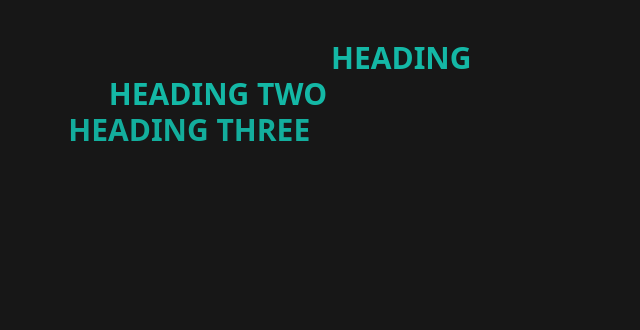
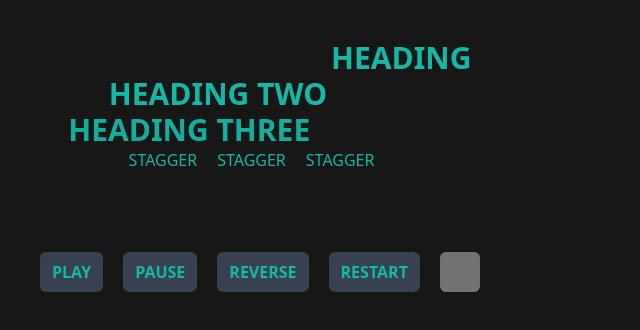
Before and after one commit to HrishikShaji/Animations, a Next.js app: page / in a window 1280 px wide. Shown: the top 330 px of the page, without its empty margins (0-640 px from the left). Built offline with nearby package versions, Linux system fonts and the light colour scheme.

Commit message:
tween control done

```diff
--- a/components/GsapDemo.tsx
+++ b/components/GsapDemo.tsx
@@ -1,21 +1,26 @@
 'use client'
-import { useEffect, useRef } from 'react'
+import { useEffect, useRef, useState } from 'react'
 import gsap from 'gsap'
 
 export const GsapDemo = () => {
   const headingRef = useRef(null)
+  const [mounted, setMounted] = useState(false)
+  const [control, setControl] = useState('')
 
   useEffect(() => {
+    setMounted(true)
+    const tweenControl = document.getElementById('tweenControl')
     const headingOne = document.getElementById('headingOne')
     const headingTwo = document.getElementById('headingTwo')
     const headingThree = document.getElementById('headingThree')
-    gsap.to(headingOne, {
+    const staggers = document.querySelectorAll('h2')
+    const headingTween = gsap.to(headingOne, {
       x: 300,
       duration: 3,
       repeat: 1
     })
 
-    gsap.from(headingTwo, {
+    const headingTwoTween = gsap.from(headingTwo, {
       x: 300,
       duration: 3,
       repeat: -1,
@@ -23,7 +28,7 @@ export const GsapDemo = () => {
       ease: 'bounce'
     })
 
-    gsap.fromTo(
+    const headingThreeTween = gsap.fromTo(
       headingThree,
       {
         opacity: 0,
@@ -39,7 +44,43 @@ export const GsapDemo = () => {
         ease: 'bounce.inOut'
       }
     )
+    const staggersTween = gsap.fromTo(
+      staggers,
+      {
+        y: 100,
+        opacity: 0
+      },
+      {
+        y: 0,
+        opacity: 1,
+        repeat: -1,
+        stagger: {
+          amount: 1,
+          from: 'center'
+        }
+      }
+    )
   }, [])
+
+  const tweenControl = useRef(null)
+
+  useEffect(() => {
+    const animate = gsap.fromTo(
+      tweenControl.current,
+      { x: 200 },
+      { x: 0, duration: 5 }
+    )
+
+    if (control === 'play') {
+      animate.play()
+    } else if (control === 'pause') {
+      animate.pause()
+    } else if (control === 'reverse') {
+      animate.reverse()
+    } else if (control === 'restart') {
+      animate.restart()
+    }
+  }, [control])
 
   return (
     <div className='h-screen p-10 text-teal-500'>
@@ -52,6 +93,44 @@ export const GsapDemo = () => {
       <h1 id='headingThree' className='text-3xl font-bold'>
         HEADING THREE
       </h1>
+      <div className='flex gap-5'>
+        <h2>STAGGER</h2>
+        <h2>STAGGER</h2>
+        <h2>STAGGER</h2>
+        <h2>STAGGER</h2>
+        <h2>STAGGER</h2>
+      </div>
+      <div className='flex gap-5 mt-20'>
+        <button
+          onClick={() => setControl('play')}
+          className='bg-gray-700 rounded-md px-3 py2 font-semibold'
+        >
+          PLAY
+        </button>
+        <button
+          onClick={() => setControl('pause')}
+          className='bg-gray-700 rounded-md px-3 py2 font-semibold'
+        >
+          PAUSE
+        </button>
+        <button
+          onClick={() => setControl('reverse')}
+          className='bg-gray-700 rounded-md px-3 py2 font-semibold'
+        >
+          REVERSE
+        </button>
+        <button
+          onClick={() => setControl('restart')}
+          className='bg-gray-700 rounded-md px-3 py2 font-semibold'
+        >
+          RESTART
+        </button>
+        <div
+          ref={tweenControl}
+          className='h-10 w-10 rounded-md bg-neutral-500'
+          id='tweenControl'
+        />
+      </div>
     </div>
   )
 }
```
